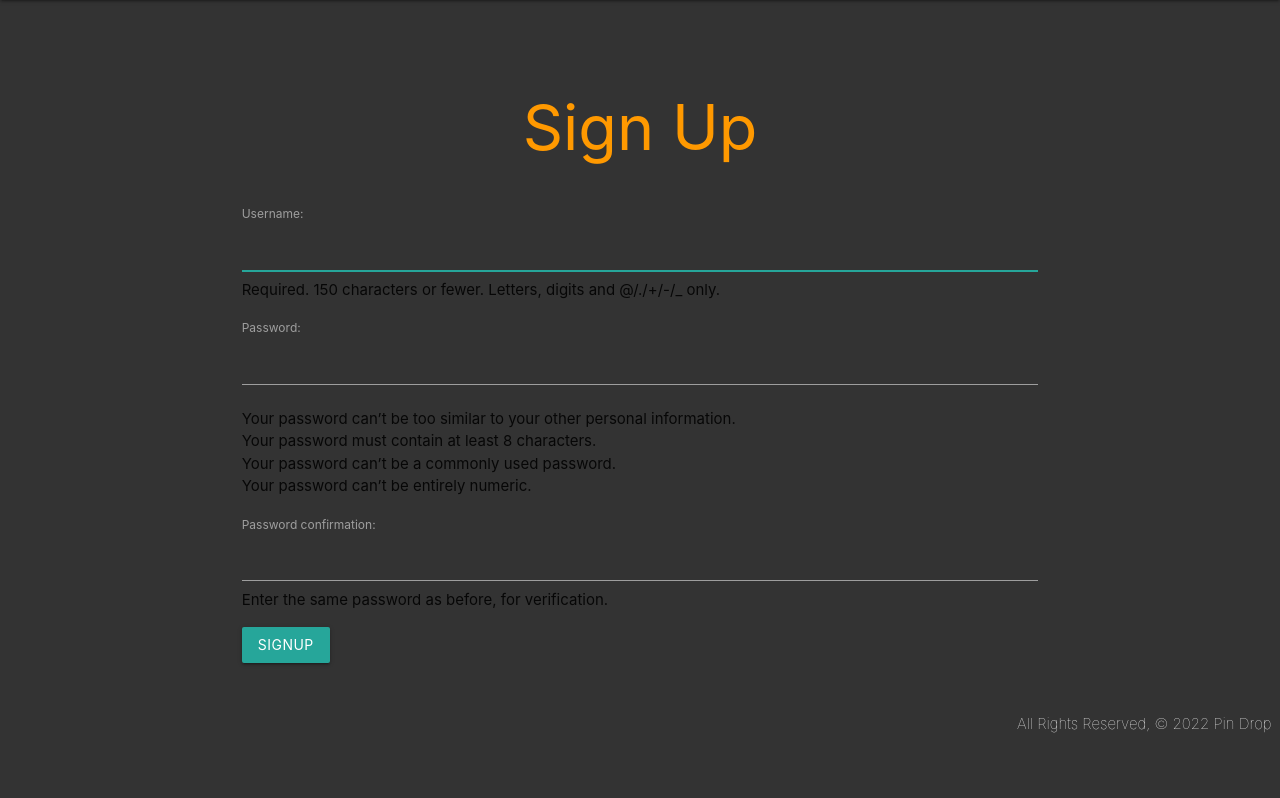
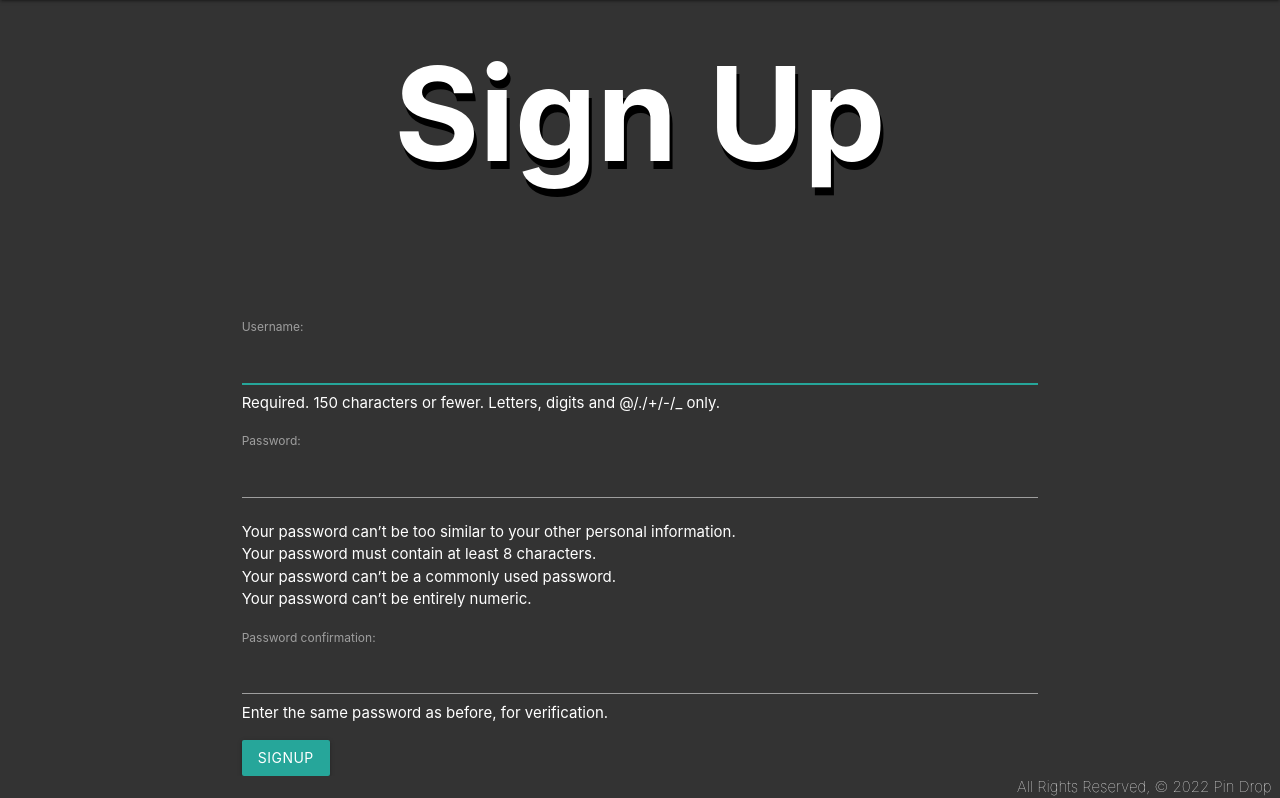
Before and after one commit to ohhbenjaminn/PinDrop, a Django app: page /accounts/signup/ in a window 1280 px wide. Shown: the part 64-862 px from the top of the page. Before the commit the page ends 797 px from the top, so only its background shows below. Run offline with Django 4.2, Linux system fonts and the light colour scheme; data that the repository does not hold is empty; some libraries are stand-ins or nearby versions.

Commit message:
font color change

```diff
--- a/main_app/static/css/style.css
+++ b/main_app/static/css/style.css
@@ -13,7 +13,11 @@ body {
     flex-direction: column;
   }
   h1 {
-    color:rgb(255, 153, 0);
+    color:white;
+    font-size: 130px;
+    font-weight: bold;
+    text-shadow: 3px 8px black;
+
   }
  .page-footer{
    background-color: rgb(250, 235, 215);
@@ -83,3 +87,15 @@ font-size: 3vh;
 .spacer{
   height: 100vh;
 }
+
+
+/* ---------------- Sign up css ------------------- */
+.signupform {
+  color: white
+}
+#label {
+  color: white;
+}
+
+
+/* ---------------- End of sign up css ------------------- */
--- a/main_app/templates/registration/login.html
+++ b/main_app/templates/registration/login.html
@@ -2,6 +2,7 @@
 {% block content %}
 
 <h1>Log In</h1>
+<br><br><br><br>
 <form method="post" action="{% url 'login' %}">
     {% csrf_token %}
     {{ form.as_p }}
--- a/main_app/templates/registration/signup.html
+++ b/main_app/templates/registration/signup.html
@@ -1,11 +1,14 @@
+
   {% extends 'base.html' %}
+
+
   {% block content %}
 
   <h1>Sign Up</h1>
-
+  <br><br><br><br>
   {% if error_message %}<p class="red-text">{{ error_message }}</p>{% endif %}
 
-<form method="post" action="{% url 'signup' %}">
+  <form method="post" class="signupform" action="{% url 'signup' %}">
     {% csrf_token %}
     {{ form.as_p }}
     <input type="submit" class="btn" value="signup">
```
Lines whose indentation alone changed are shown as unchanged.
